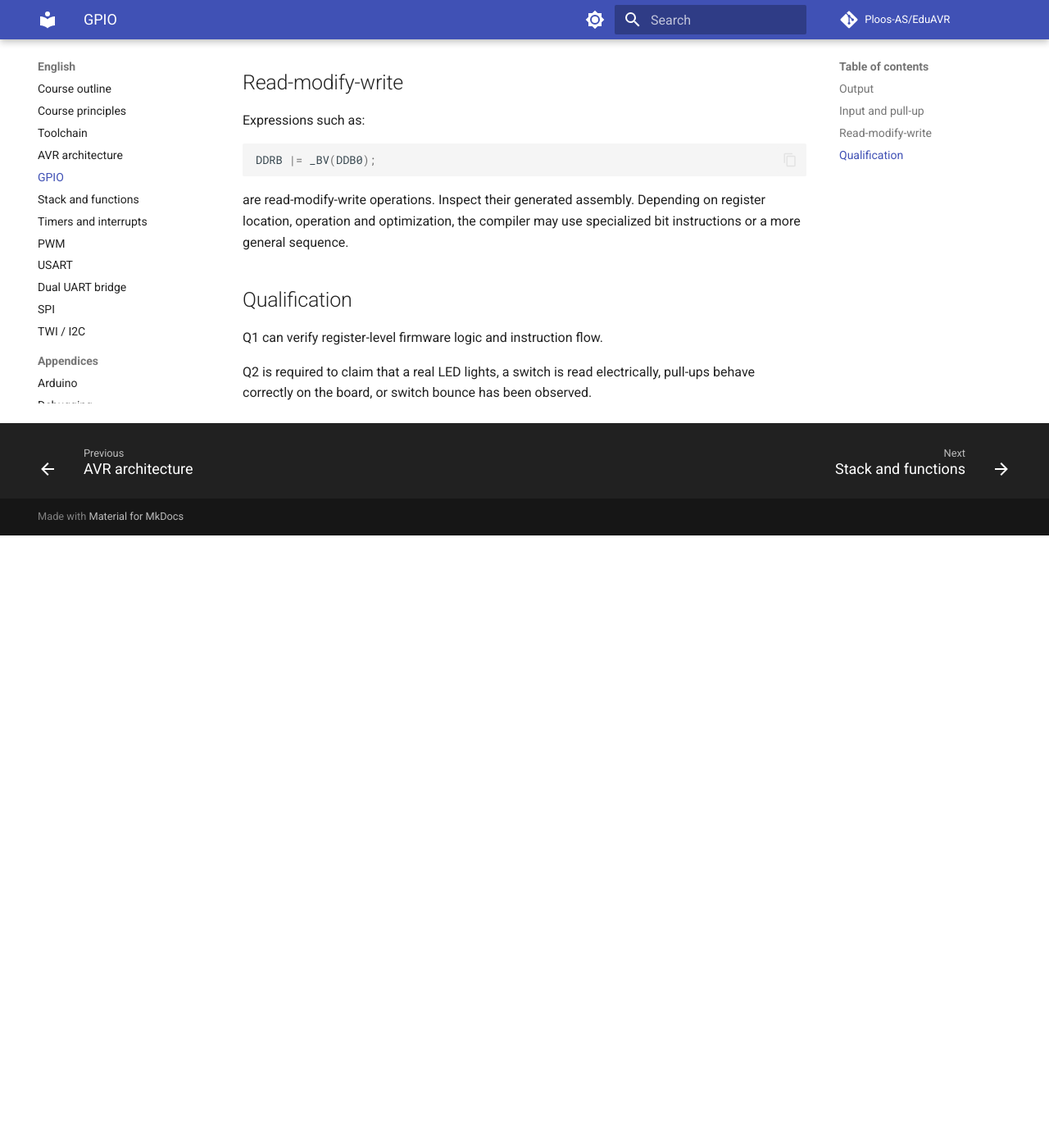
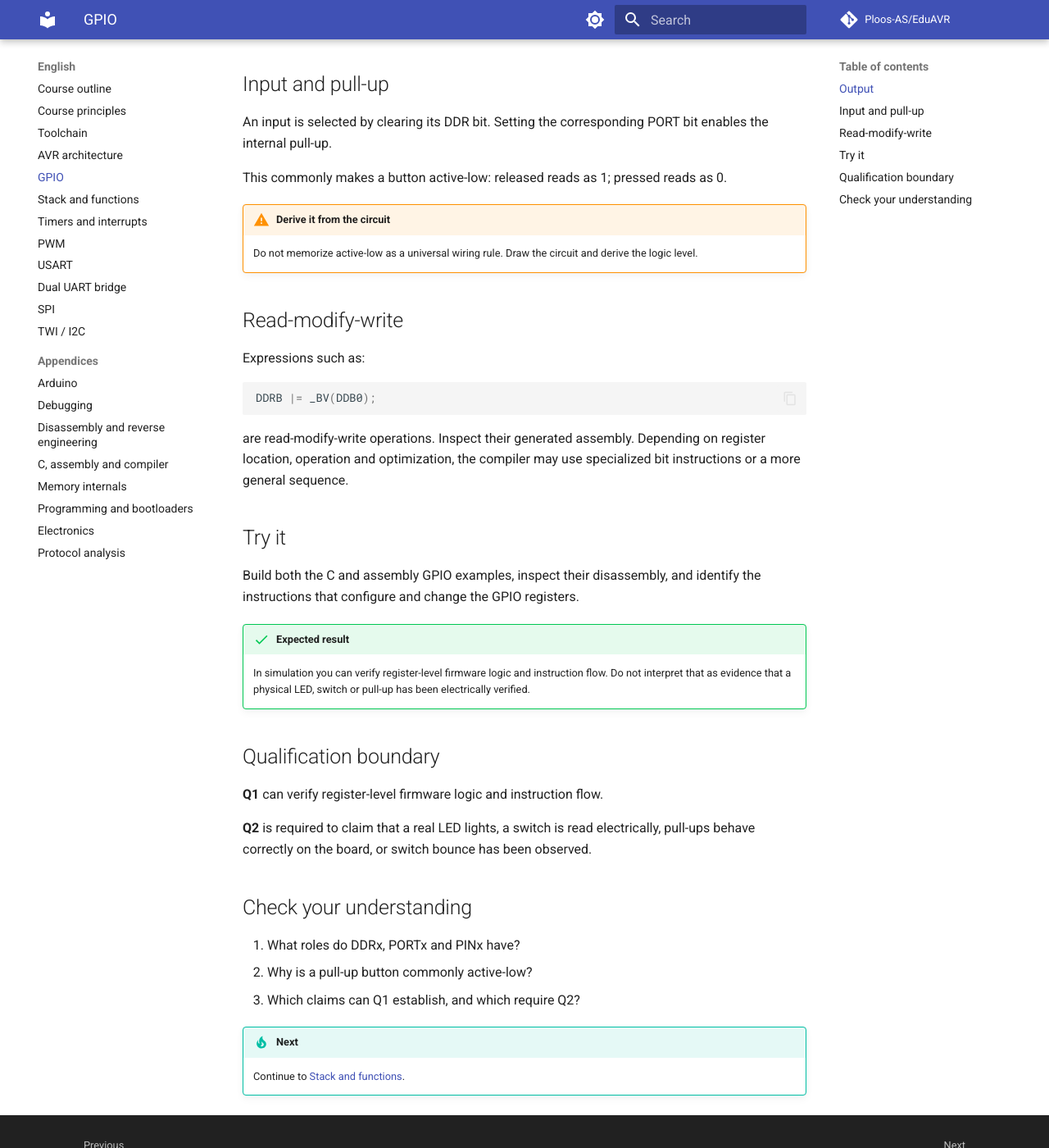
Before and after one commit to Ploos-AS/EduAVR, an MkDocs documentation site: the page built from docs/en/03-gpio.md, in a window 1280 px wide and 1400 px high, scrolled down 976 px. Shown: the whole window at 82% size. Built offline with MkDocs 1.6.1 and Material for MkDocs 9.7.7, drawn with Linux system fonts in a browser that asks for light colours; comment, search, counter and statistics services are not loaded; before the commit the page ends 1629 px from its top, so only the background shows below that; some of the changed text lies outside the part shown.

Commit message:
docs: adopt web-course lesson structure

```diff
--- a/docs/en/03-gpio.md
+++ b/docs/en/03-gpio.md
@@ -1,4 +1,10 @@
 # GPIO — from registers to pins
+
+!!! abstract "Learning goals"
+    After this lesson you should be able to configure a GPIO pin as input or output, explain pull-ups and active-low inputs, and inspect the instructions generated for register operations.
+
+!!! info "Prerequisites"
+    You should understand the basic AVR execution model and registers from [AVR architecture](02-avr-architecture.md).
 
 GPIO is where AVR software first meets the outside world.
 
@@ -32,7 +38,8 @@ An input is selected by clearing its DDR bit. Setting the corresponding PORT bit
 
 This commonly makes a button active-low: released reads as 1; pressed reads as 0.
 
-Do not memorize that as a universal wiring rule. Draw the circuit and derive the logic level.
+!!! warning "Derive it from the circuit"
+    Do not memorize active-low as a universal wiring rule. Draw the circuit and derive the logic level.
 
 ## Read-modify-write
 
@@ -44,8 +51,24 @@ DDRB |= _BV(DDB0);
 
 are read-modify-write operations. Inspect their generated assembly. Depending on register location, operation and optimization, the compiler may use specialized bit instructions or a more general sequence.
 
-## Qualification
+## Try it
 
-Q1 can verify register-level firmware logic and instruction flow.
+Build both the C and assembly GPIO examples, inspect their disassembly, and identify the instructions that configure and change the GPIO registers.
 
-Q2 is required to claim that a real LED lights, a switch is read electrically, pull-ups behave correctly on the board, or switch bounce has been observed.
+!!! success "Expected result"
+    In simulation you can verify register-level firmware logic and instruction flow. Do not interpret that as evidence that a physical LED, switch or pull-up has been electrically verified.
+
+## Qualification boundary
+
+**Q1** can verify register-level firmware logic and instruction flow.
+
+**Q2** is required to claim that a real LED lights, a switch is read electrically, pull-ups behave correctly on the board, or switch bounce has been observed.
+
+## Check your understanding
+
+1. What roles do DDRx, PORTx and PINx have?
+2. Why is a pull-up button commonly active-low?
+3. Which claims can Q1 establish, and which require Q2?
+
+!!! tip "Next"
+    Continue to [Stack and functions](04-stack-functions.md).
```
